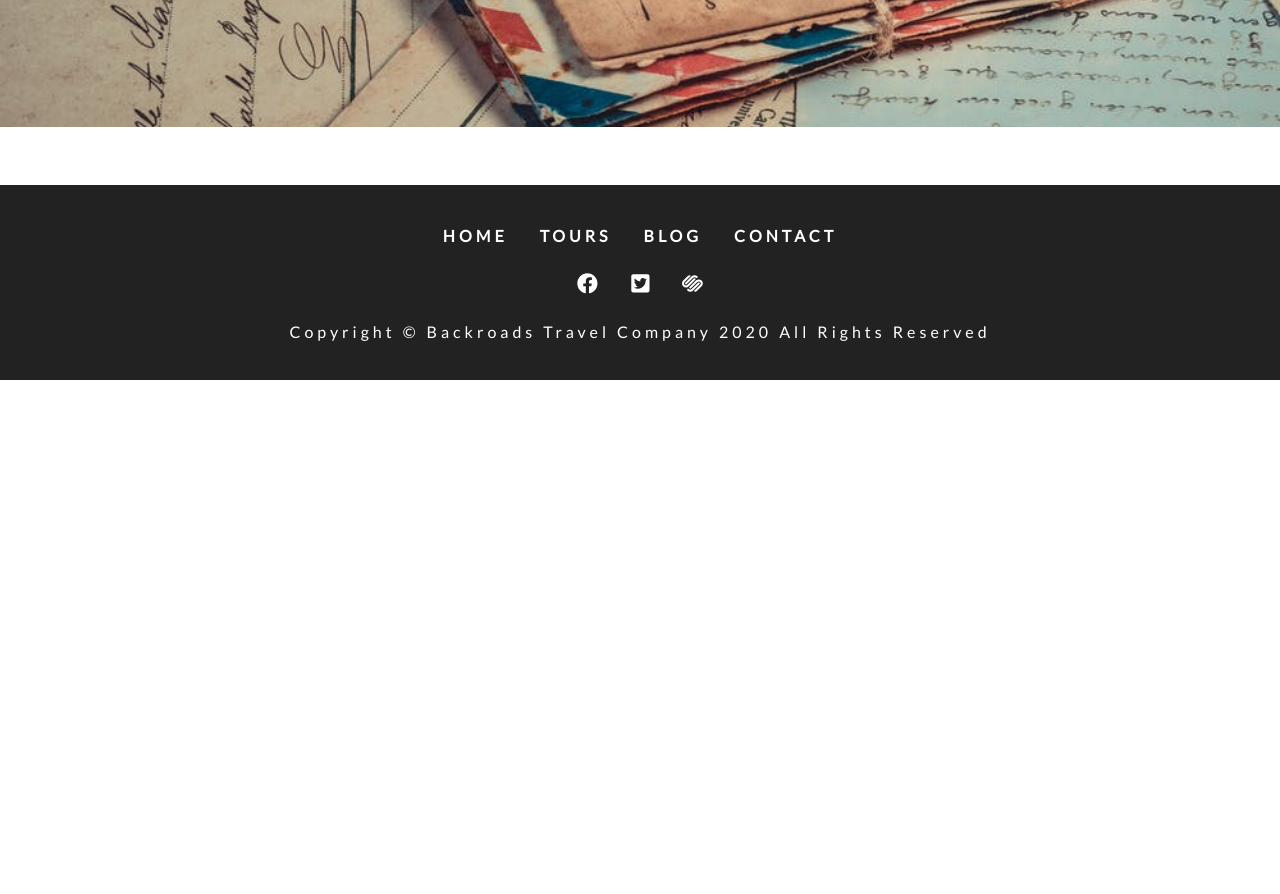
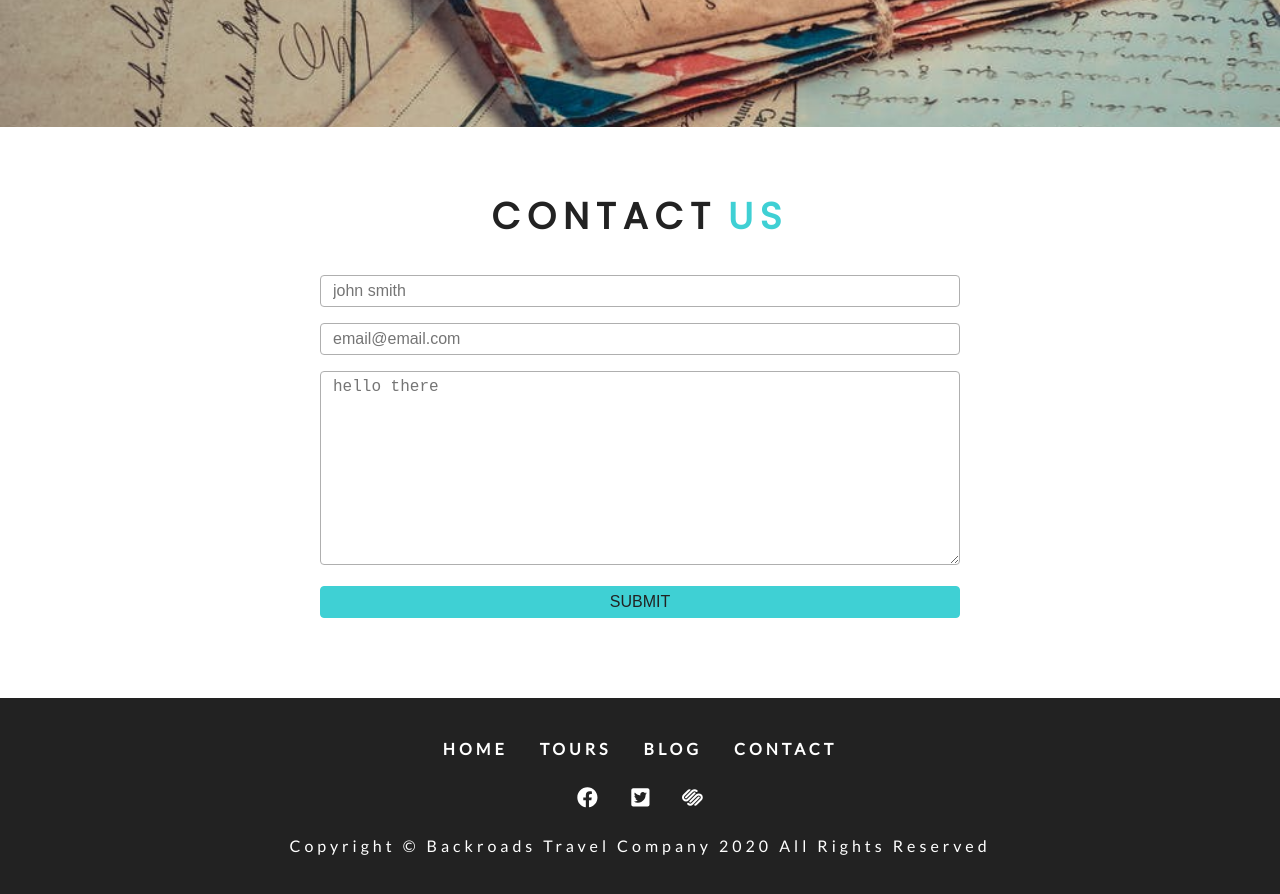
Before and after one commit to mplibunao/backroads, a Gatsby site: page /contact in a window 1280 px wide. Shown: the part 420-1314 px from the top of the page. Before the commit the page ends 800 px from the top, so only its background shows below. Built offline with nearby package versions, Linux system fonts and the light colour scheme; Gatsby itself is replaced by a stand-in of ours.

Commit message:
Creates Contact Us form component

```diff
--- /dev/null
+++ b/src/components/Contact/Contact.js
@@ -0,0 +1,47 @@
+import React from "react"
+import Title from "../Title"
+import styles from "../../css/contact.module.css"
+
+const Contact = () => {
+  return (
+    <section className={styles.contact}>
+      <Title title="contact" subtitle="us" />
+      <div className={styles.center}>
+        <form className={styles.form}>
+          <div>
+            <input
+              type="text"
+              name="name"
+              id="name"
+              className={styles.formControl}
+              placeholder="john smith"
+            />
+          </div>
+          <div>
+            <input
+              type="email"
+              name="email"
+              id="email"
+              className={styles.formControl}
+              placeholder="email@email.com"
+            />
+          </div>
+          <div>
+            <textarea
+              name="message"
+              id="message"
+              rows="10"
+              className={styles.formControl}
+              placeholder="hello there"
+            />
+          </div>
+          <div>
+            <input type="submit" value="submit" className={styles.submit} />
+          </div>
+        </form>
+      </div>
+    </section>
+  )
+}
+
+export default Contact
--- a/src/pages/contact.js
+++ b/src/pages/contact.js
@@ -2,11 +2,13 @@
 import Layout from "../components/Layout"
 import StyledHero from "../components/StyledHero"
 import { graphql } from "gatsby"
+import Contact from '../components/Contact/Contact'
 
 const contact = ({ data }) => {
   return (
     <Layout>
       <StyledHero img={data.contactBcg.childImageSharp.fluid} />
+    <Contact />
     </Layout>
   )
 }
```
